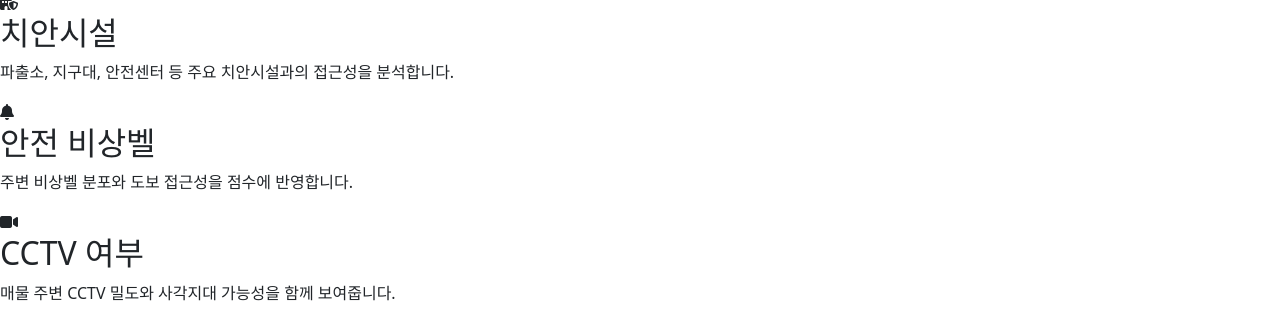
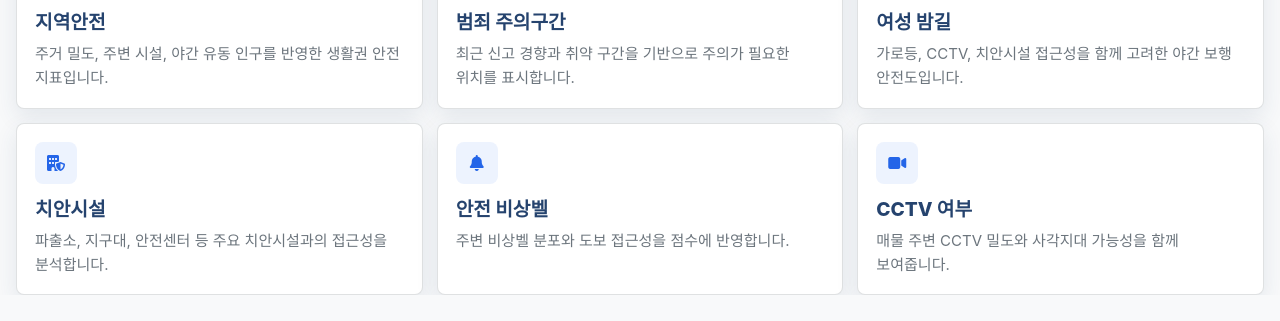
Before and after one commit to tylyoon/zipai, a plain HTML site: page templates/safe/risk.html in a window 1280 px wide. Shown: the part 716-1037 px from the top of the page. After the commit the page ends 1011 px from the top, so only its background shows below. Drawn offline with nearby package versions, Linux system fonts and the light colour scheme; the site is published under a folder, as on GitHub Pages, so addresses that start at the root find nothing.

Commit message:
경로변경

```diff
--- a/templates/safe/risk.html
+++ b/templates/safe/risk.html
@@ -8,10 +8,10 @@
   <link rel="icon" type="image/svg+xml" href="../static/images/favicon.svg">
   <link href="https://cdn.jsdelivr.net/npm/bootstrap@5.3.3/dist/css/bootstrap.min.css" rel="stylesheet">
   <link href="https://cdnjs.cloudflare.com/ajax/libs/font-awesome/6.5.2/css/all.min.css" rel="stylesheet">
-  <link rel="stylesheet" href="/static/css/common.css">
-  <link rel="stylesheet" href="/static/css/header.css">
-  <link rel="stylesheet" href="/static/css/footer.css">
-  <link rel="stylesheet" href="/static/css/safe.css">
+  <link rel="stylesheet" href="../../static/css/common.css">
+  <link rel="stylesheet" href="../../static/css/header.css">
+  <link rel="stylesheet" href="../../static/css/footer.css">
+  <link rel="stylesheet" href="../../static/css/safe.css">
 </head>
 <body>
   <div id="top" class="zipai-page">
--- a/templates/safe/safety_map.html
+++ b/templates/safe/safety_map.html
@@ -8,10 +8,10 @@
   <link rel="icon" type="image/svg+xml" href="../static/images/favicon.svg">
   <link href="https://cdn.jsdelivr.net/npm/bootstrap@5.3.3/dist/css/bootstrap.min.css" rel="stylesheet">
   <link href="https://cdnjs.cloudflare.com/ajax/libs/font-awesome/6.5.2/css/all.min.css" rel="stylesheet">
-  <link rel="stylesheet" href="/static/css/common.css">
-  <link rel="stylesheet" href="/static/css/header.css">
-  <link rel="stylesheet" href="/static/css/footer.css">
-  <link rel="stylesheet" href="/static/css/safe.css">
+  <link rel="stylesheet" href="../../static/css/common.css">
+  <link rel="stylesheet" href="../../static/css/header.css">
+  <link rel="stylesheet" href="../../static/css/footer.css">
+  <link rel="stylesheet" href="../../static/css/safe.css">
 </head>
 <body>
   <div id="top" class="zipai-page">
```
Also changed, not shown: templates/safe/safety_search.html (+4 -4 lines).
